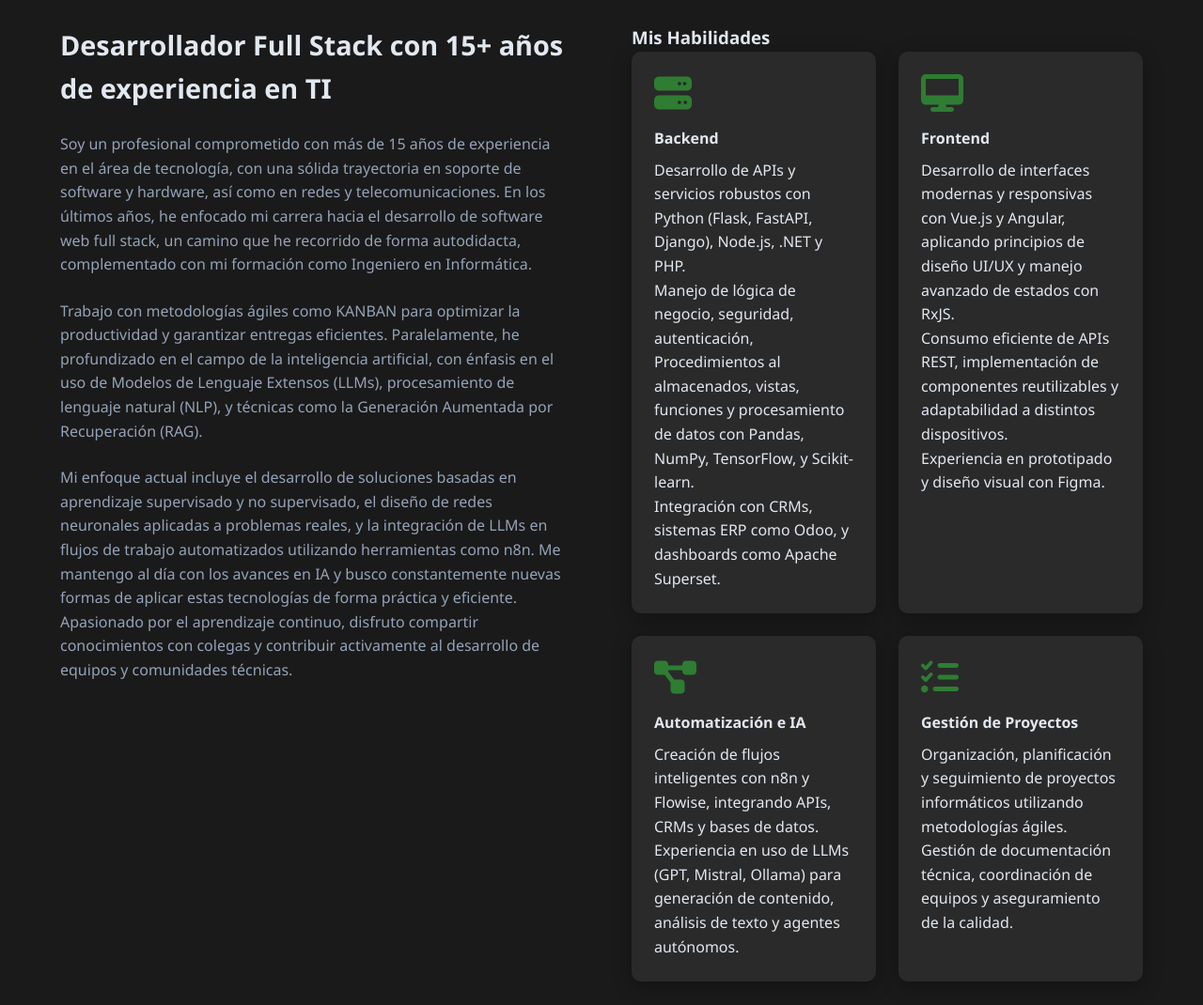
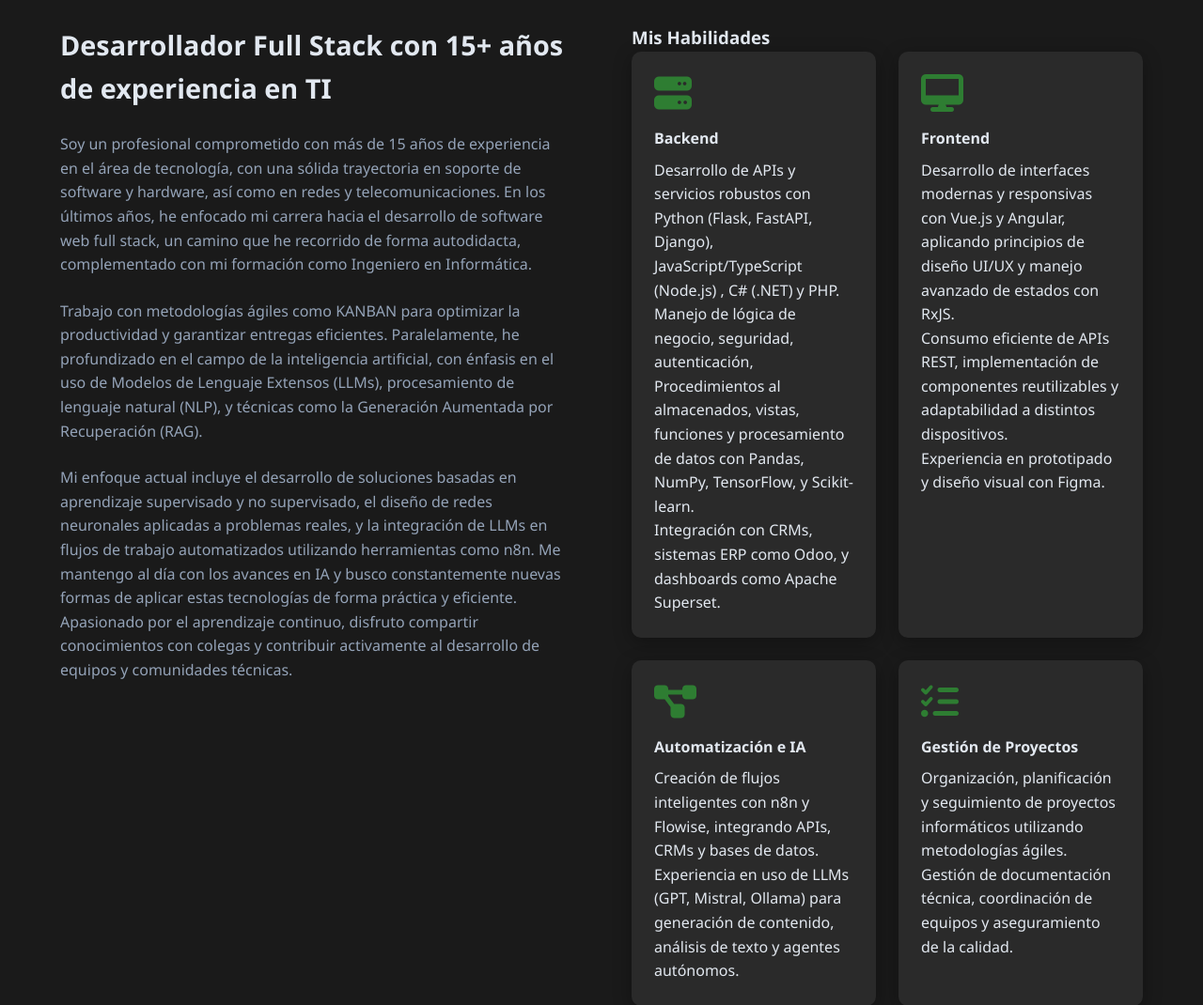
Before and after one commit to shashinvision/resume, a Flask app: page / in a window 1280 px wide. Shown: the part 1035-2105 px from the top of the page at 94% size. Run offline with Flask 3, Linux system fonts and the light colour scheme.

```diff
--- a/templates/index.html
+++ b/templates/index.html
@@ -119,7 +119,7 @@
                 <h4>Backend</h4>
                 <p>
                   Desarrollo de APIs y servicios robustos con Python (Flask,
-                  FastAPI, Django), Node.js, .NET y PHP.
+                  FastAPI, Django), JavaScript/TypeScript (Node.js) , C# (.NET) y PHP.
                 </p>
                 <p>
                   Manejo de lógica de negocio, seguridad, autenticación,
```
Also changed, not shown: sql_app.db.
